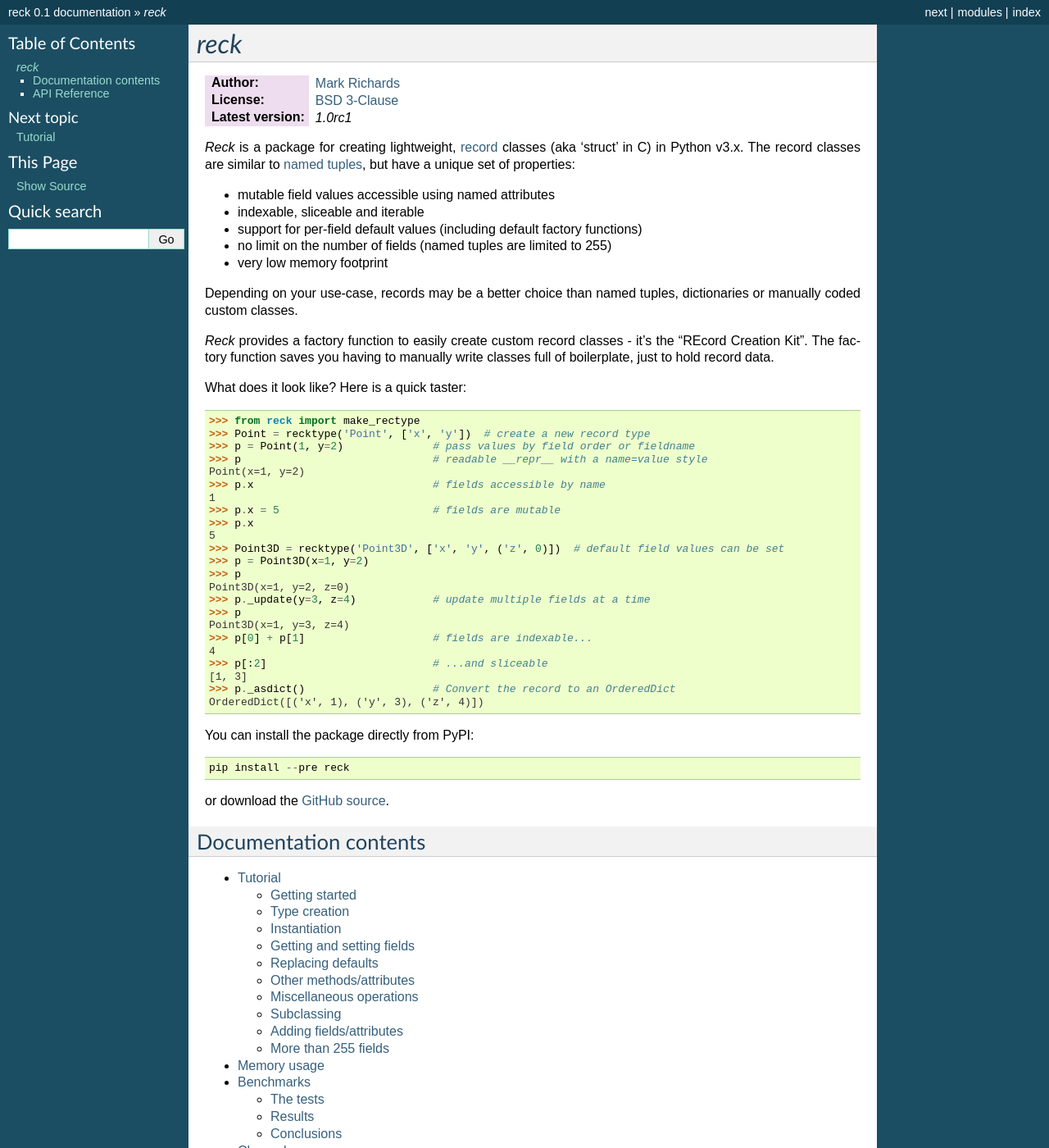
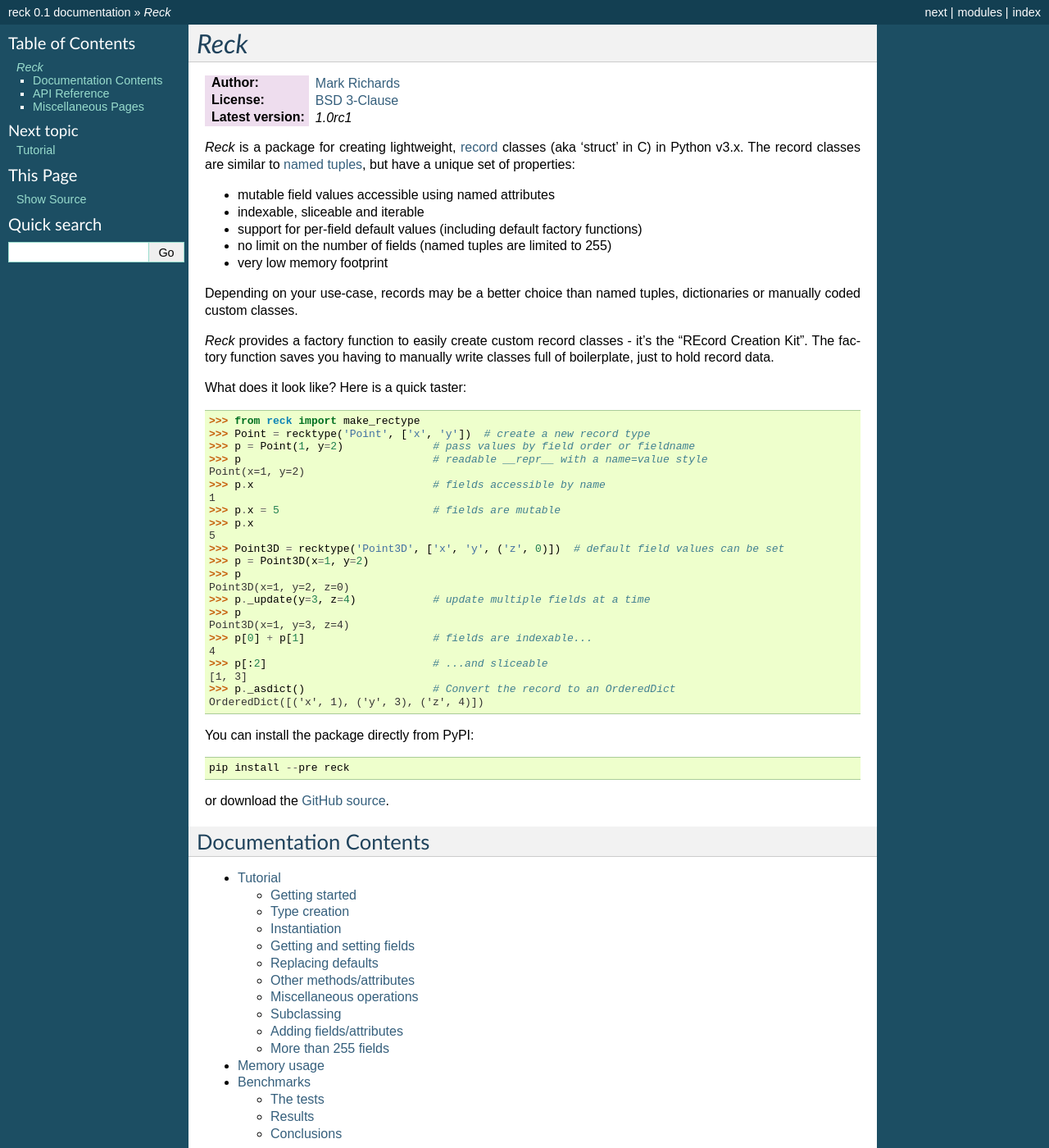
Before and after one commit to woodcrafty/reck, a Sphinx documentation site: the page built from docs/index.rst, in a window 1280 px wide and 1400 px high. Shown: the whole window at 82% size. Built offline with Sphinx 7.4.7, drawn with Linux system fonts in a browser that asks for light colours; some of the changed text lies outside the part shown.

```diff
--- a/docs/index.rst
+++ b/docs/index.rst
@@ -1,5 +1,5 @@
 ======
-*reck*
+*Reck*
 ======
 
 :Author: `Mark Richards <http://www.abdn.ac.uk/staffnet/profiles/m.richards/>`_
@@ -78,3 +75,11 @@ of the documentation is for you.
    :maxdepth: 2
 
    api
+
+Miscellaneous Pages
+-------------------
+.. toctree::
+   :maxdepth: 2
+
+   changelog
+   license
```
Also changed, not shown: other parts of docs/index.rst (+1 -4 lines).
